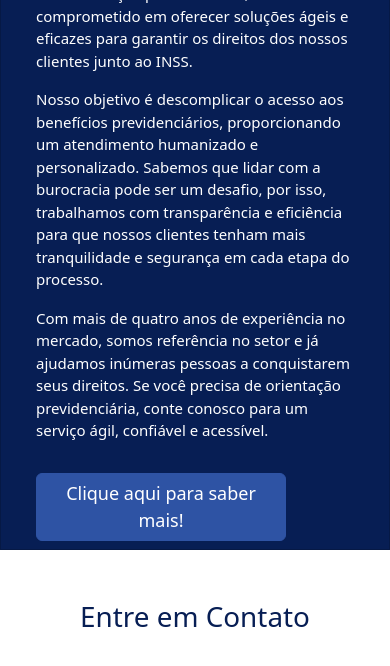
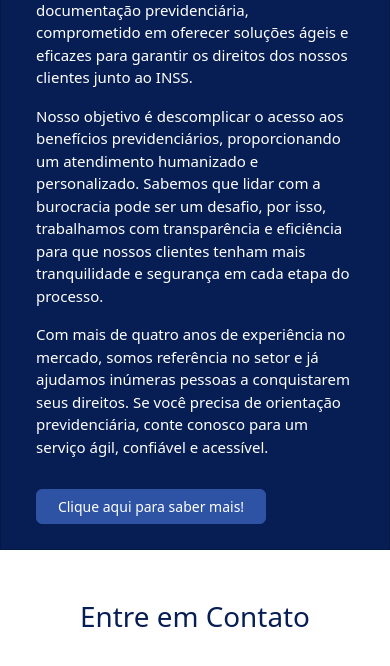
Before and after one commit to LZanardii/lp-prestprev, a React (Vite) app: page / in a window 390 px wide. Shown: the part 900-1566 px from the top of the page. Built offline with nearby package versions, Linux system fonts and the light colour scheme.

Commit message:
fix: mobile button saber mais flow

```diff
--- a/src/components/Sobre/style.css
+++ b/src/components/Sobre/style.css
@@ -108,6 +108,11 @@
                 width: 250px;
             }
 
+            @media(max-width: 450px){
+                width: 230px;
+                font-size: 14px;
+            }
+
             @media(max-width: 350px){
                 width: 210px;
                 font-size: 12px;
```
